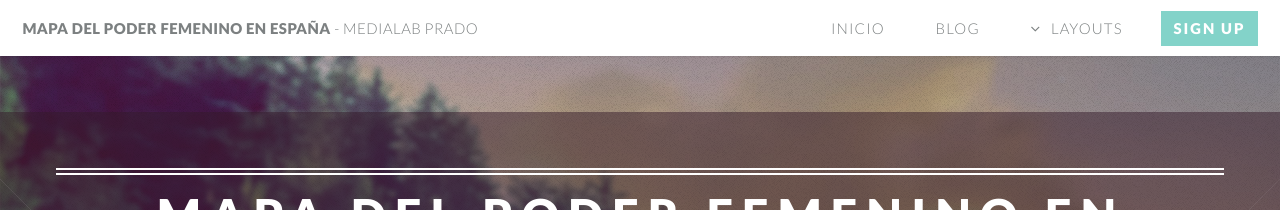
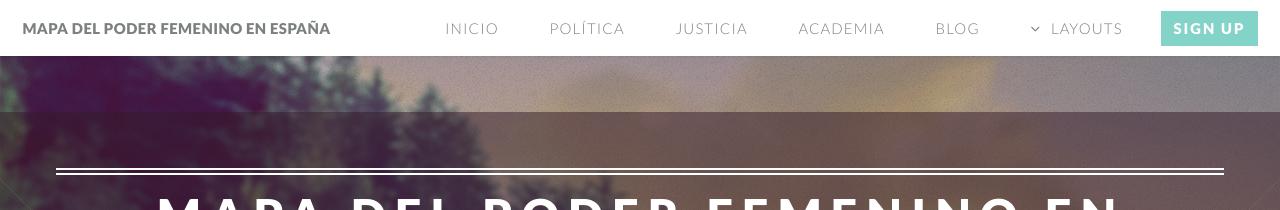
Before and after one commit to medialab-prado/3tpd-mapa-poder-femenino, a Jekyll site: the page built from index.html, in a window 1280 px wide. Shown: the top 210 px of the page. Built offline with Jekyll 4.4.1, drawn with Linux system fonts in a browser that asks for light colours.

```diff
--- a/_config.yml
+++ b/_config.yml
@@ -1,6 +1,6 @@
 # Site settings
 title: Mapa del poder femenino en España
-email: your-email@domain.com
+email: algo@domain.com
 description: > # this means to ignore newlines until "baseurl:"
   Write an awesome description for your new site here. You can edit this
   line in _config.yml. It will appear in your document head meta (for
--- a/_includes/header.html
+++ b/_includes/header.html
@@ -1,16 +1,19 @@
 <header id="header">
-				<h1 id="logo"><a href="/">Mapa del poder Femenino en España <span>- MediaLab Prado</span></a></h1>
+				<h1 id="logo"><a href="{{ site.baseurl }}">Mapa del poder Femenino en España</a></h1>
 				<nav id="nav">
 					<ul>
-						<li><a href="/">Inicio</a></li>
-            <li><a href="/blog.html">Blog</a></li>
+						<li><a href="{{ site.baseurl }}">Inicio</a></li>
+						<li><a href="{{ site.baseurl }}/politica.html">Política</a></li>
+						<li><a href="{{ site.baseurl }}">Justicia</a></li>
+						<li><a href="{{ site.baseurl }}">Academia</a></li>
+            <li><a href="{{ site.baseurl }}/blog.html">Blog</a></li>
 						<li class="submenu">
 							<a href="">Layouts</a>
 							<ul>
-								<li><a href="/left-sidebar.html">Left Sidebar</a></li>
-								<li><a href="/right-sidebar.html">Right Sidebar</a></li>
-								<li><a href="/no-sidebar.html">No Sidebar</a></li>
-								<li><a href="/contact.html">Contact</a></li>
+								<li><a href="{{ site.baseurl }}/left-sidebar.html">Left Sidebar</a></li>
+								<li><a href="{{ site.baseurl }}/right-sidebar.html">Right Sidebar</a></li>
+								<li><a href="{{ site.baseurl }}/no-sidebar.html">No Sidebar</a></li>
+								<li><a href="{{ site.baseurl }}/contact.html">Contact</a></li>
 								<li class="submenu">
 									<a href="">Submenu</a>
 									<ul>
```
Also changed, not shown: politica.html (added, +8 -0 lines).
